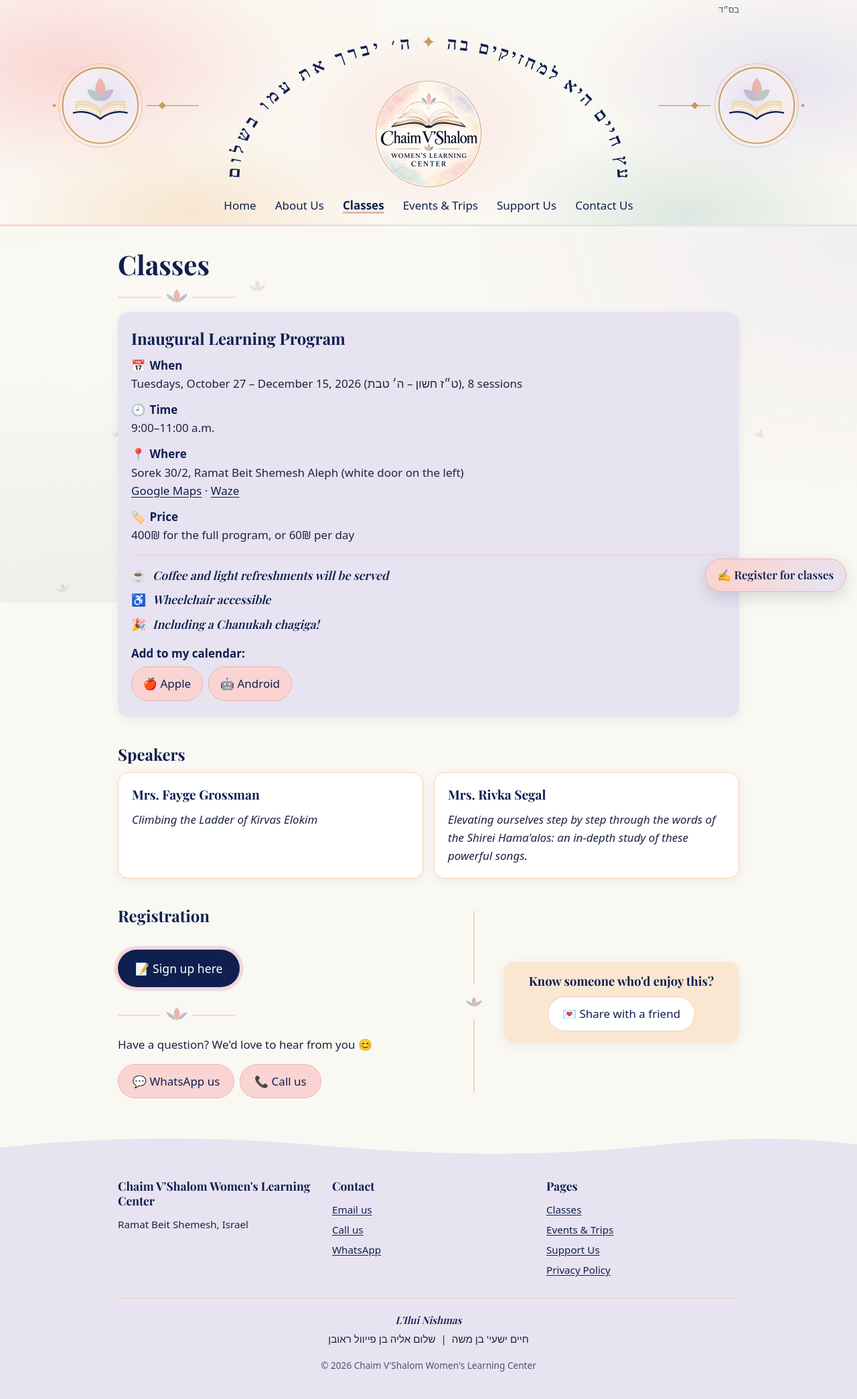
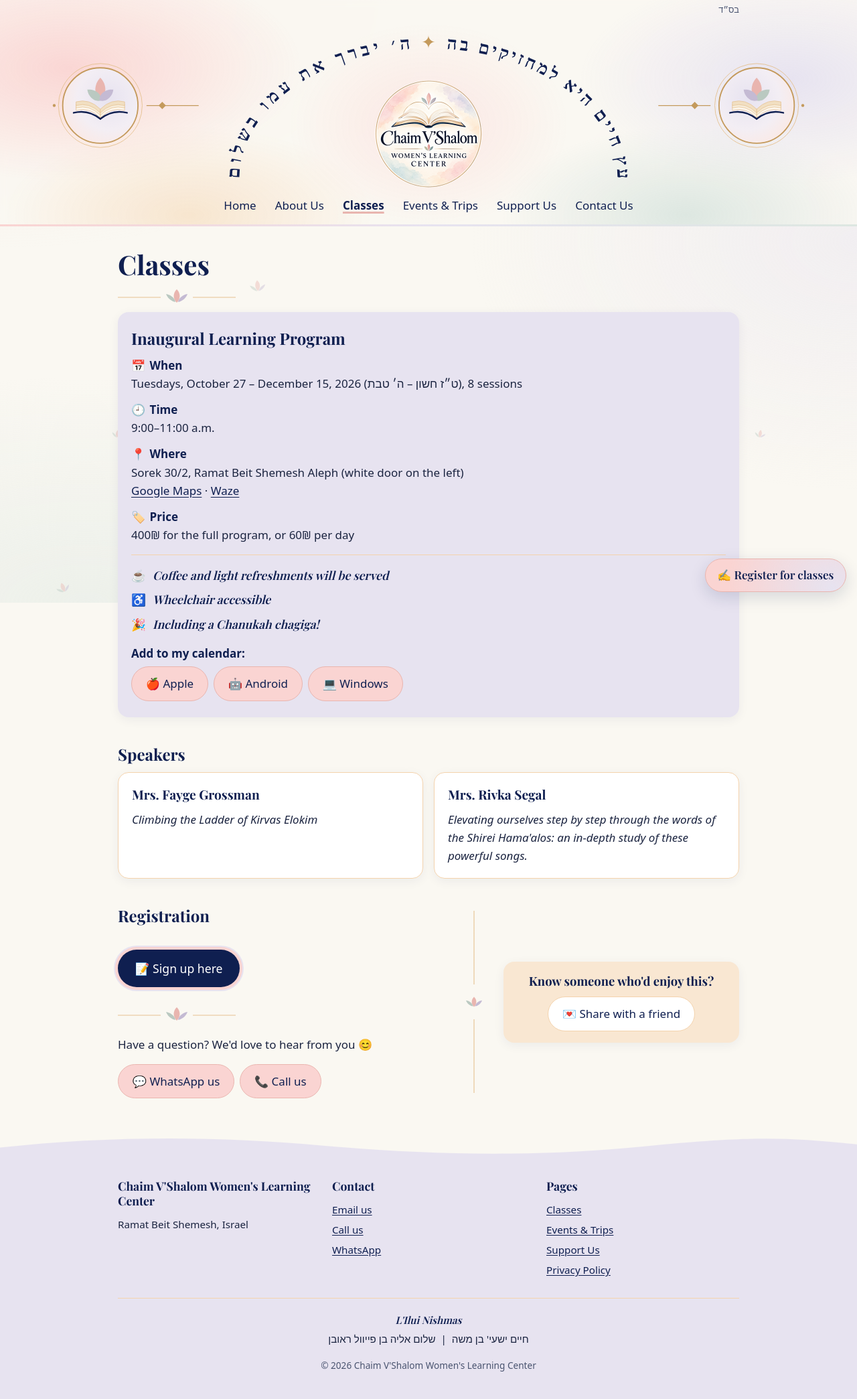
Before and after one commit to mos26613/ChaimVshalom, a Jekyll site: the page built from classes.html, in a window 1280 px wide. Shown: the whole page at 67% size. Built offline with Jekyll 4.4.1, drawn with Linux system fonts in a browser that asks for light colours; some web fonts are replaced.

Commit message:
Classes page: a third calendar button for Windows
💻 Windows downloads the same calendar file as Apple (it opens in Outlook and
the Windows Calendar app). On phones the three buttons are equal tiles with
the emoji above the word, so they still fit on one row at 320px.

Co-Authored-By: Claude Opus 5.5 <noreply@anthropic.com>
Claude-Session: https://claude.ai/code/session_011GMQDGsLDzKwhQTsSCZg3V

```diff
--- a/classes.html
+++ b/classes.html
@@ -27,14 +27,16 @@ description: "Torah classes for women at Chaim V'Shalom Women's Learning Center
           <li><span class="highlight-icon" aria-hidden="true">♿</span>Wheelchair accessible</li>
           <li><span class="highlight-icon" aria-hidden="true">🎉</span>Including a Chanukah chagiga!</li>
         </ul>
-        <!-- Add to calendar: "Apple" downloads the calendar file (iPhone, Mac,
-             Outlook); "Android" opens Google Calendar with the same event filled
-             in. For a new program, update both: the file in files/ and the
-             dates/text in the Google link. -->
+        <!-- Add to calendar: "Apple" and "Windows" both download the same
+             calendar file (it opens in Apple Calendar, Outlook and the Windows
+             Calendar app); "Android" opens Google Calendar with the same event
+             filled in. For a new program, update both: the file in files/ and
+             the dates/text in the Google link. -->
         <p class="calendar-label">Add to my calendar:</p>
         <p class="actions">
           <a class="button button--soft" href="files/inaugural-program.ics" download><span aria-hidden="true">🍎</span> Apple</a>
           <a class="button button--soft" href="https://calendar.google.com/calendar/render?action=TEMPLATE&amp;text=Chaim%20V%27Shalom%20Women%27s%20Learning%20Center%3A%20Inaugural%20Learning%20Program&amp;dates=20261027T070000Z%2F20261027T090000Z&amp;recur=RRULE%3AFREQ%3DWEEKLY%3BCOUNT%3D8&amp;details=Tuesdays%209%3A00-11%3A00%20a.m.%20Speakers%3A%20Mrs.%20Fayge%20Grossman%20and%20Mrs.%20Rivka%20Segal.&amp;location=Sorek%2030%2F2%2C%20Ramat%20Beit%20Shemesh%20Aleph%20%28white%20door%20on%20the%20left%29" target="_blank" rel="noopener"><span aria-hidden="true">🤖</span> Android</a>
+          <a class="button button--soft" href="files/inaugural-program.ics" download><span aria-hidden="true">💻</span> Windows</a>
         </p>
       </section>
 
--- a/css/style.css
+++ b/css/style.css
@@ -573,7 +573,7 @@ main h1::after,
 }
 
 /* A short bold label above a row of buttons, e.g. "Add to my calendar:"
-   above the Apple and Android buttons on the Classes page */
+   above the Apple, Android and Windows buttons on the Classes page */
 .calendar-label {
   margin: 1rem 0 0;
   font-weight: 700;
@@ -584,11 +584,26 @@ main h1::after,
   margin-top: 0.4rem;
 }
 
-/* A little less space at the sides, so both buttons fit on one row even on
-   the narrowest phones */
+/* Phones: the three calendar buttons are equal tiles side by side, with the
+   emoji above the word, so they fit on one row even on the narrowest phones.
+   Larger screens: ordinary buttons (see the "Wider screens" block). */
+.calendar-label + .actions {
+  flex-wrap: nowrap;
+}
+
 .calendar-label + .actions .button {
-  padding-left: 1.05rem;
-  padding-right: 1.05rem;
+  flex: 1 1 0;
+  min-width: 0;
+  padding: 0.5rem 0.25rem;
+  border-radius: var(--radius-large);
+  font-size: 0.95rem;
+  text-align: center;
+}
+
+.calendar-label + .actions .button span {
+  display: block;
+  font-size: 1.25rem;
+  line-height: 1.3;
 }
 
 /* ---------- Class details and icons ---------- */
@@ -1181,6 +1196,20 @@ html:not(.js) .copy-button {
   .registration-row .share-box {
     margin: 0 0 2.5rem;
   }
+
+  /* The calendar buttons as ordinary buttons again (phones: tiles, see above) */
+  .calendar-label + .actions .button {
+    flex: 0 0 auto;
+    padding: 0.7rem 1.3rem;
+    border-radius: 2rem;
+    font-size: inherit;
+  }
+
+  .calendar-label + .actions .button span {
+    display: inline;
+    font-size: inherit;
+    line-height: inherit;
+  }
 }
 
 /* Computers (1024px and up): a small open-book medallion (images/header-book.svg)
```
Also changed, not shown: SITE_PLAN.md (+4 -2 lines), tests/README.md (+1 -1 lines), tests/test_calendar.js (+8 -6 lines), README.md.
